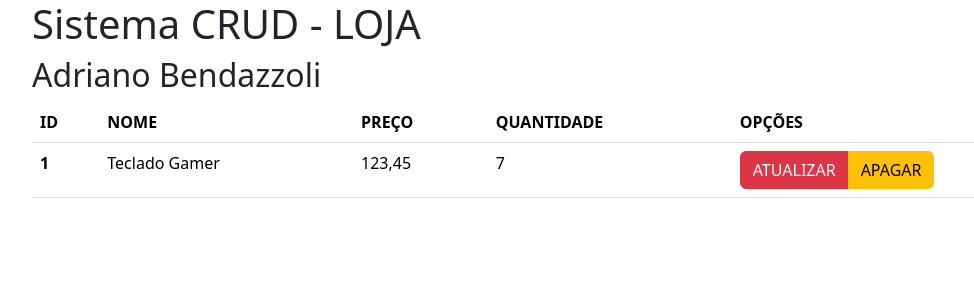
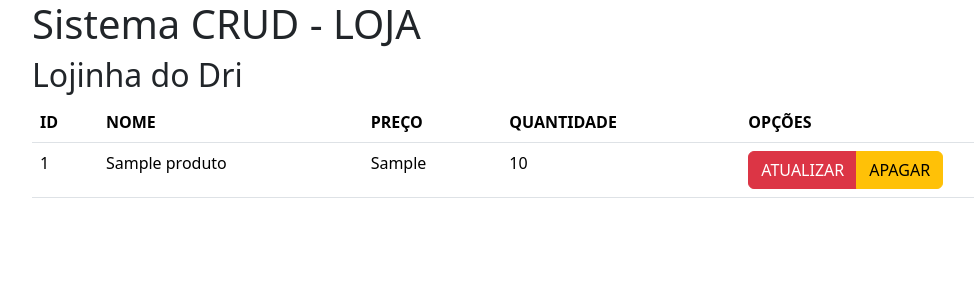
Before and after one commit to Adrianobendazzoli/loja, a PHP site: page /listar.php in a window 1280 px wide. Shown: the top 300 px of the page, without its empty margins (50-1024 px from the left). Run offline with PHP 8.4, Linux system fonts and the light colour scheme; tables that the repository leaves empty or names only in its code hold one stand-in row (values such as "Sample post").

Commit message:
Add files via upload

```diff
--- /dev/null
+++ b/loja/conexao.php
@@ -0,0 +1,15 @@
+<?php
+$host = 'localhost';
+$dbname = 'loja';
+$user = 'root';
+$pass = '';
+try {
+$pdo = new PDO("mysql:host=$host;dbname=$dbname", $user, $pass);
+// Habilita erros do PDO
+$pdo->setAttribute(PDO::ATTR_ERRMODE, PDO::ERRMODE_EXCEPTION);
+//echo "Conexão bem-sucedida!";
+}
+catch (PDOException $e) {
+echo "Erro na conexão: " . $e->getMessage();
+}
+?>
--- a/loja/listar.php
+++ b/loja/listar.php
@@ -14,18 +14,32 @@
             </tr>
         </thead>
         <tbody>
-            <tr>
-                <th scope="row">1</th>
-                <td>Teclado Gamer</td>
-                <td>123,45</td>
-                <td>7</td>
-                <td>
-                    <div class="btn-group" role="group">
-                        <a href="#" type="button" class="btn btn-danger">ATUALIZAR</a>
-                        <a href="#" type="button" class="btn btn-warning">APAGAR</a>
+            <?php
+                require 'conexao.php';
+
+                $sql = "SELECT * FROM produtos";
+
+                $stmt = $pdo->query($sql);
+
+                while ($produto = $stmt->fetch(PDO::FETCH_ASSOC)) {
+
+                    echo "<tr>";
+                    echo "<td>" . $produto['id'] . "</td>";
+                    echo "<td>" . $produto['nome'] . "</td>";
+                    echo "<td>" . $produto['preco'] . "</td>";
+                    echo "<td>" . $produto['quantidade'] . "</td>";
+                    echo "
+                    <td>
+                        <div class='btn-group' role='group'>
+                        <a href='form_atualiza.php?id='XXX' type='button' class='btn btn-danger'>ATUALIZAR</a>
+                        <a href='#' type='button' class='btn btn-warning'>APAGAR</a>
                     </div>
-                </td>
-            </tr>
+                    </td>
+                    ";
+                    echo "</tr>";
+
+                }
+                ?>
 
         </tbody>
         </table>
--- a/loja/pedaco.php
+++ b/loja/pedaco.php
@@ -9,5 +9,5 @@
 <body>
     <div class="container">
         <h1>Sistema CRUD - LOJA</h1>
-        <h2>Adriano Bendazzoli</h2>
+        <h2>Lojinha do Dri</h2>
     </div>
```
Also changed, not shown: loja/form_atualiza.php (added, +35 -0 lines), loja/inserir.php (added, +20 -0 lines).
